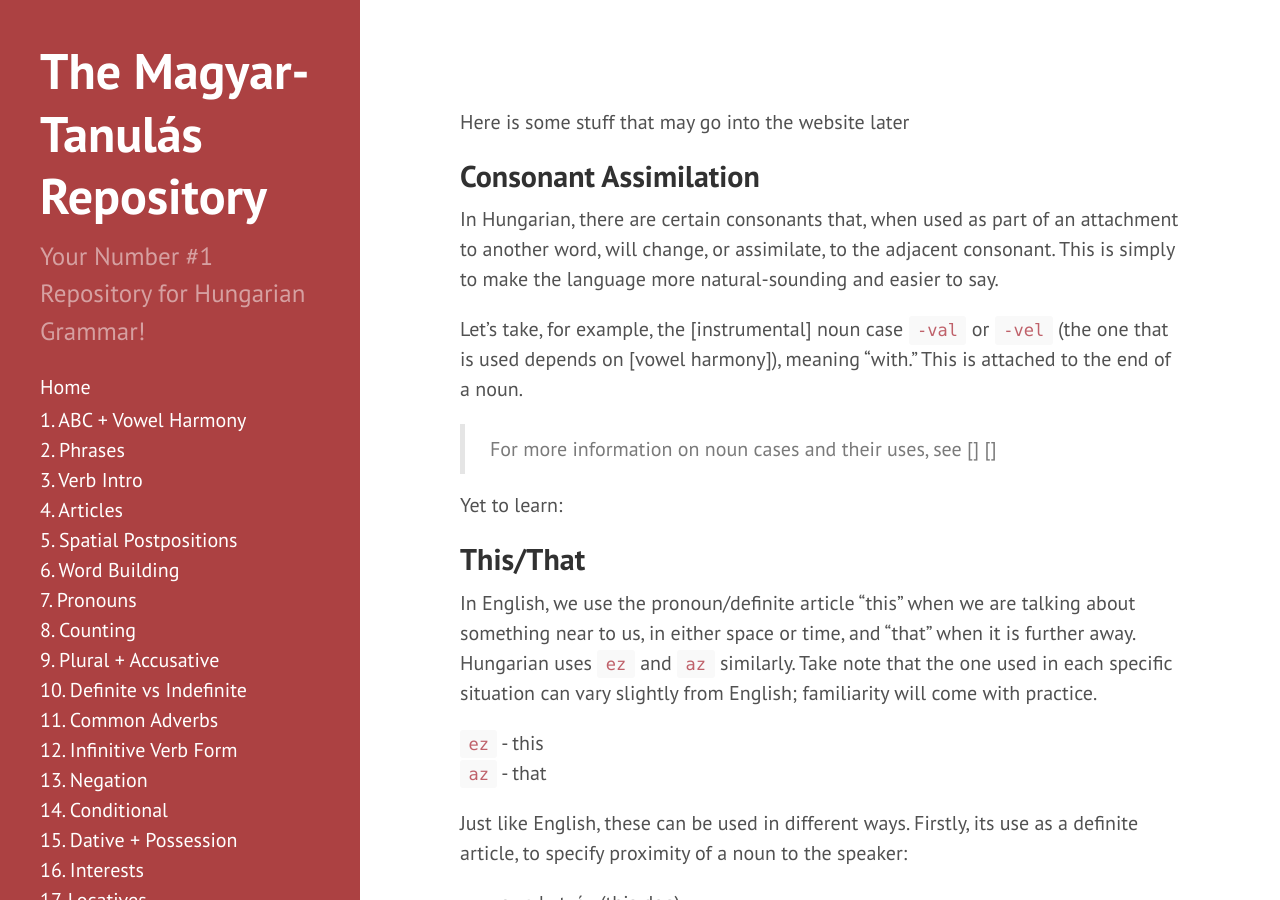
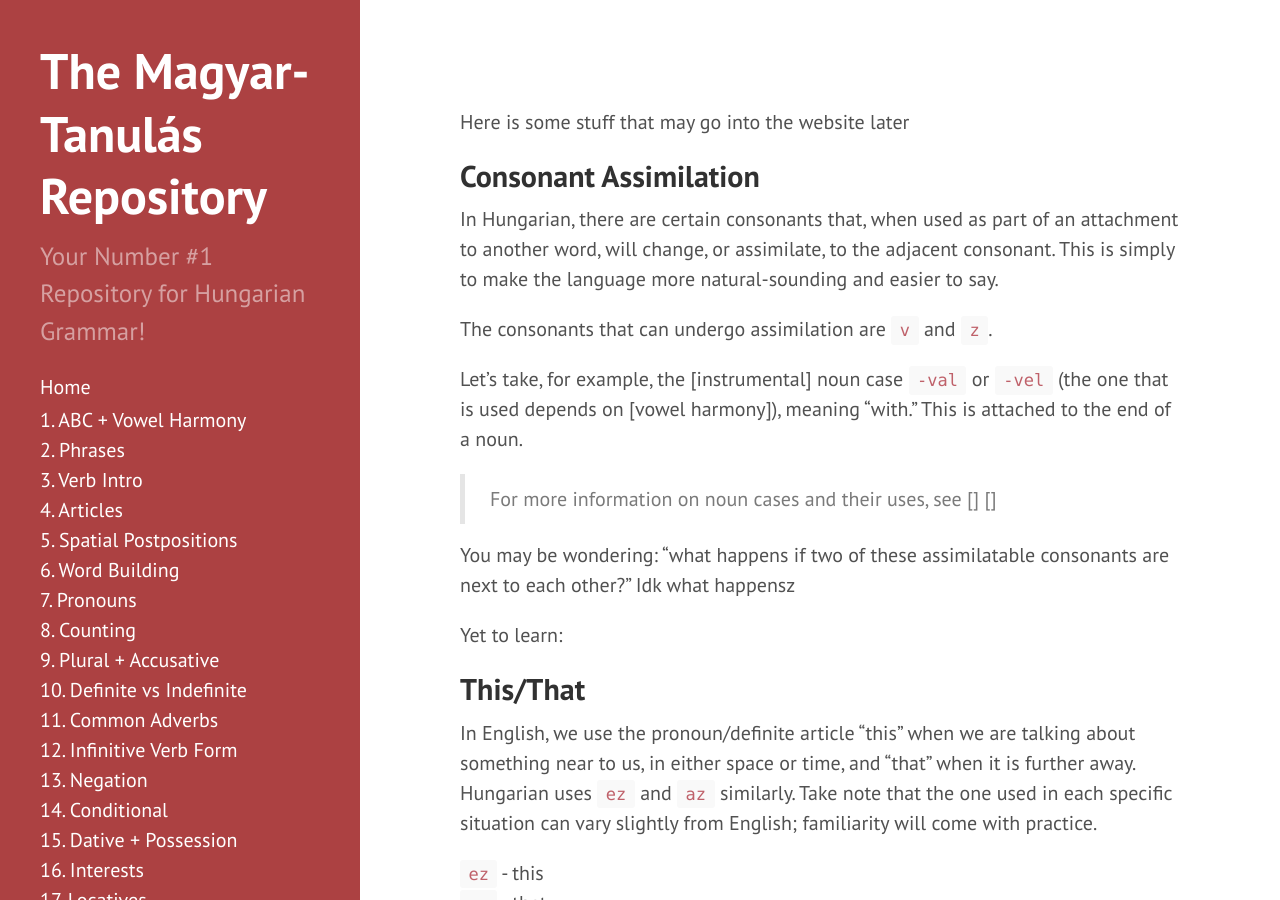
Before and after one commit to Magyartanulas/magyartanulas.github.io, a Jekyll site: the page built from extrastuff.md, in a window 1280 px wide and 900 px high. Built offline with Jekyll 4.4.1, drawn with Linux system fonts in a browser that asks for light colours; our own code applies the rules of GitHub Pages for plain Markdown files; comment, search, counter and statistics services are not loaded.

Commit message:
Update extrastuff.md

```diff
--- a/extrastuff.md
+++ b/extrastuff.md
@@ -4,9 +4,13 @@ Here is some stuff that may go into the website later
 
 In Hungarian, there are certain consonants that, when used as part of an attachment to another word, will change, or assimilate, to the adjacent consonant. This is simply to make the language more natural-sounding and easier to say.
 
+The consonants that can undergo assimilation are `v` and `z`.
+
 Let's take, for example, the [instrumental] noun case `-val` or `-vel` (the one that is used depends on [vowel harmony]), meaning "with." This is attached to the end of a noun.
 
 >For more information on noun cases and their uses, see [] []
+
+You may be wondering: "what happens if two of these assimilatable consonants are next to each other?" Idk what happensz
 
 Yet to learn:
 
```
